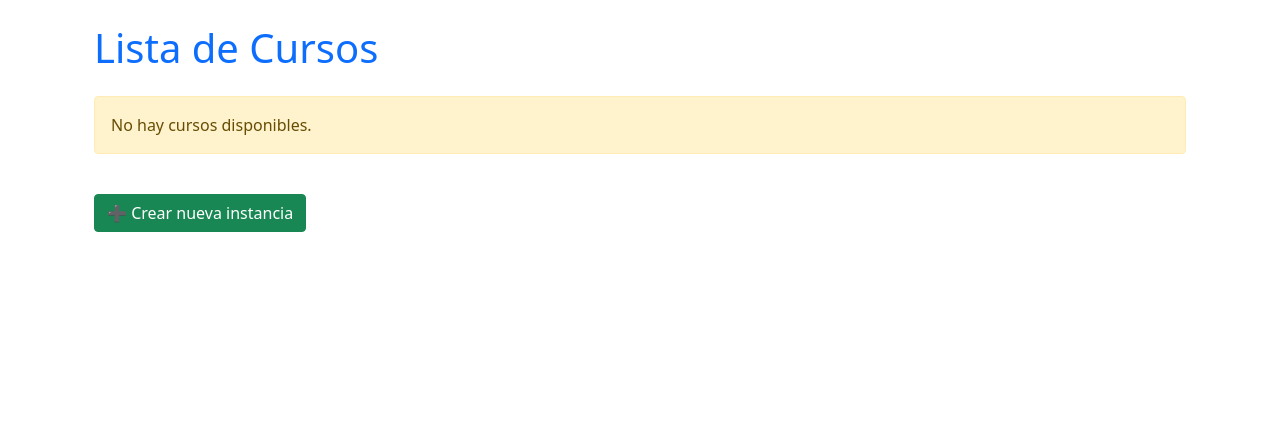
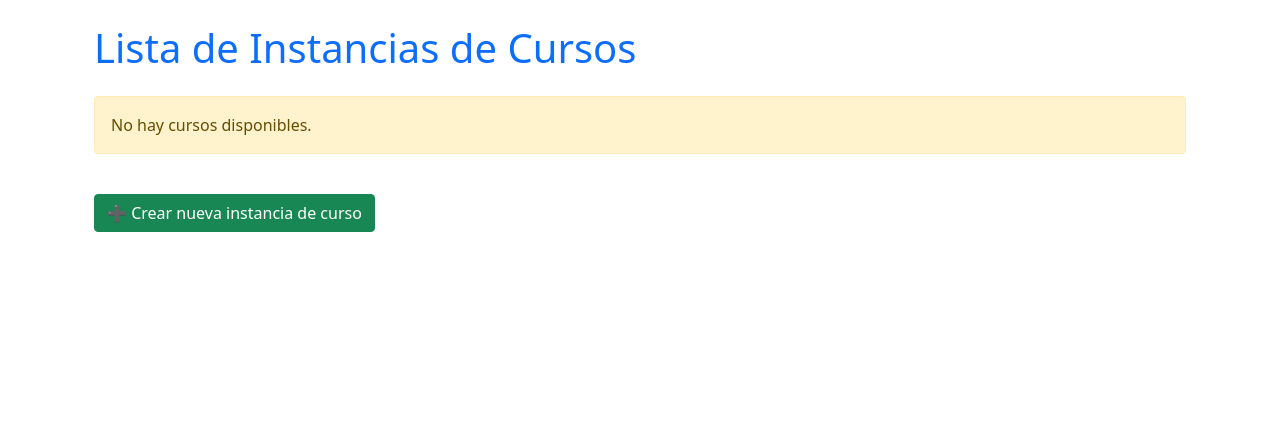
Before and after one commit to AlbertoZuiga/verificable-grupo-8, a Flask app: page /course_instances/ in a window 1280 px wide. Shown: the part 56-487 px from the top of the page. Run offline with Flask 3, Linux system fonts and the light colour scheme; data that the repository does not hold is empty.

Commit message:
improoved UX

```diff
--- a/app/templates/course_instances/create.html
+++ b/app/templates/course_instances/create.html
@@ -1,4 +1,6 @@
 {% extends "base.html" %}
+
+{% block title %}Nueva Instancia de Curso{% endblock %}
 
 {% block content %}
   <div class="container">
--- a/app/templates/course_instances/edit.html
+++ b/app/templates/course_instances/edit.html
@@ -1,4 +1,6 @@
 {% extends "base.html" %}
+
+{% block title %}Editar: {{course_instance.course.title}} ({{course_instance.year}}-{{course_instance.semester}}){% endblock %}
 
 {% block content %}
   <div class="container">
--- a/app/templates/course_instances/index.html
+++ b/app/templates/course_instances/index.html
@@ -1,10 +1,10 @@
 {% extends "base.html" %}
 
-{% block title %}Cursos{% endblock %}
+{% block title %}Instancias de Cursos{% endblock %}
 
 {% block content%}
 <div class="container">
-  <h1 class="mb-4 text-primary">Lista de Cursos</h1>
+  <h1 class="mb-4 text-primary">Lista de Instancias de Cursos</h1>
 
   {% if course_instances %}
   <ul class="list-group">
@@ -46,7 +46,7 @@
   {% endif %}
 
   <a href="{{ url_for('course_instance.create') }}" class="btn btn-success mt-4"
-    >➕ Crear nueva instancia</a
+    >➕ Crear nueva instancia de curso</a
   >
 </div>
 {% endblock %}
--- a/app/templates/course_instances/show.html
+++ b/app/templates/course_instances/show.html
@@ -1,6 +1,6 @@
 {% extends "base.html" %}
 
-{% block title %}Detalles del Curso: {{ course_instance.course.title }}{% endblock %}
+{% block title %}{{ course_instance.course.title }} ({{course_instance.year}}-{{course_instance.semester}}){% endblock %}
 
 {% block content %}
   <div class="container mt-5">
--- a/app/templates/courses/create.html
+++ b/app/templates/courses/create.html
@@ -1,4 +1,6 @@
 {% extends "base.html" %}
+
+{% block title %}Nuevo Curso{% endblock %}
 
 {% block content %}
   <div class="container">
--- a/app/templates/courses/edit.html
+++ b/app/templates/courses/edit.html
@@ -1,4 +1,6 @@
 {% extends "base.html" %}
+
+{% block title %}Editar Curso: {{course.title}}{% endblock %}
 
 {% block content %}
   <div class="container">
--- a/app/templates/sections/create.html
+++ b/app/templates/sections/create.html
@@ -1,4 +1,6 @@
 {% extends "base.html" %}
+
+{% block title %}Nueva Sección{% endblock %}
 
 {% block content %}
   <div class="container">
--- a/app/templates/sections/edit.html
+++ b/app/templates/sections/edit.html
@@ -1,4 +1,6 @@
 {% extends "base.html" %}
+
+{% block title %}Editar Sección: {{section.course_instance.course.title}} ({{section.code}}){% endblock %}
 
 {% block content %}
   <div class="container">
--- a/app/templates/sections/index.html
+++ b/app/templates/sections/index.html
@@ -1,10 +1,10 @@
 {% extends "base.html" %}
 
-{% block title %}Cursos{% endblock %}
+{% block title %}Secciones{% endblock %}
 
 {% block content%}
 <div class="container">
-  <h1 class="mb-4 text-primary">Lista de Cursos</h1>
+  <h1 class="mb-4 text-primary">Lista de Secciones</h1>
 
   {% if sections %}
   <ul class="list-group">
--- a/app/templates/sections/show.html
+++ b/app/templates/sections/show.html
@@ -1,4 +1,6 @@
 {% extends "base.html" %}
+
+{% block title %}Sección: {{ section.course_instance.course.title }} ({{section.code}}){% endblock %}
 
 {% block content %}
   <div class="container">
```
Also changed, not shown: README.md.
